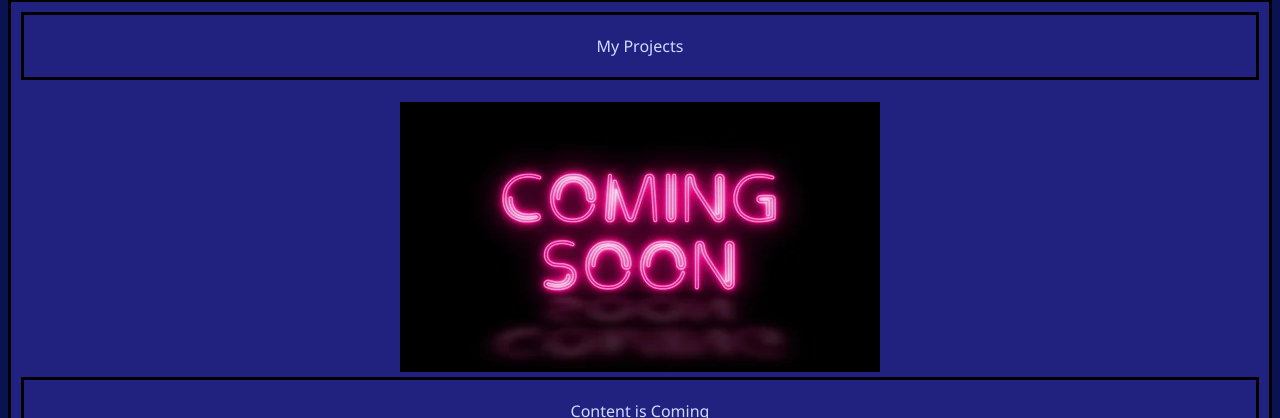
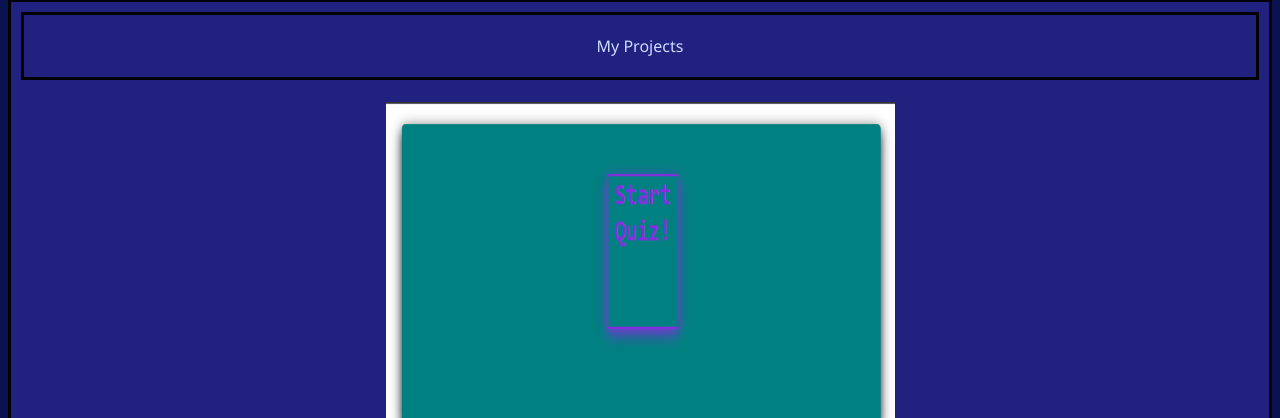
Before and after one commit to shogunzaku/My_portfolio, a plain HTML site: page index.html in a window 1280 px wide. Shown: the part 893-1311 px from the top of the page. Drawn offline with Linux system fonts and the light colour scheme.

Commit message:
added quiz project link and image

```diff
--- a/index.html
+++ b/index.html
@@ -34,21 +34,20 @@
 
 
         </section>
-
+<!-- add quiz game here+ -->
         <!-- added spans  -->
         <section class="card">
             <header>My Projects</header>
             <br>
             <span>
-                <a href="#" target="blank">
-                    <img src="./assets/Images/coming soon.png" />
-
-
-                </a>
+                <a href="https://shogunzaku.github.io/firstQuiz/">
+                    <img alt="Quiz" src="./assets/Images/Screenshot (31).png"
+                    width="509" height="339">
+                 </a>
             </span>
 
             <br>
-            <header>Content is Coming</header>
+            <header>Coding Quiz</header>
             <br>
             <span>
                 <a href="#" target="blank">
```
Also changed, not shown: assets/Images/Screenshot (31).png (added).
